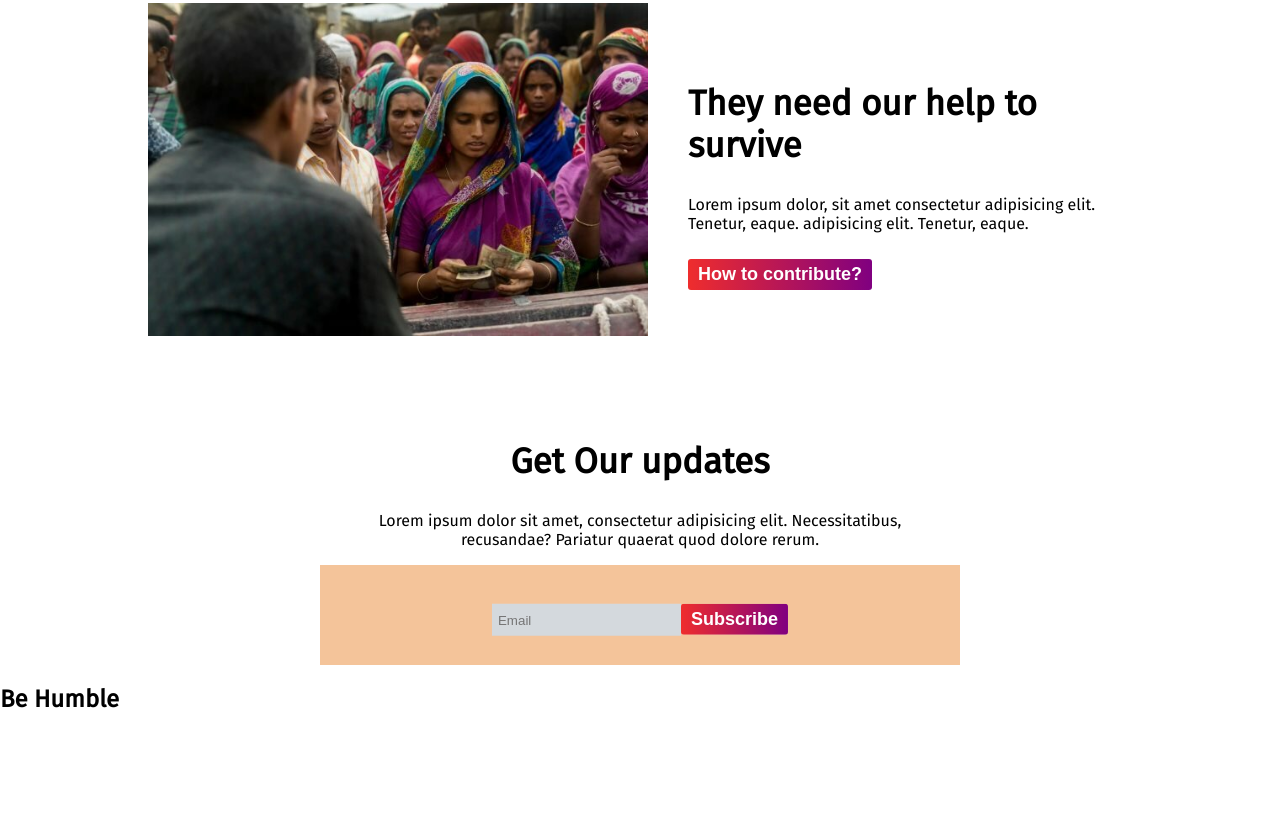
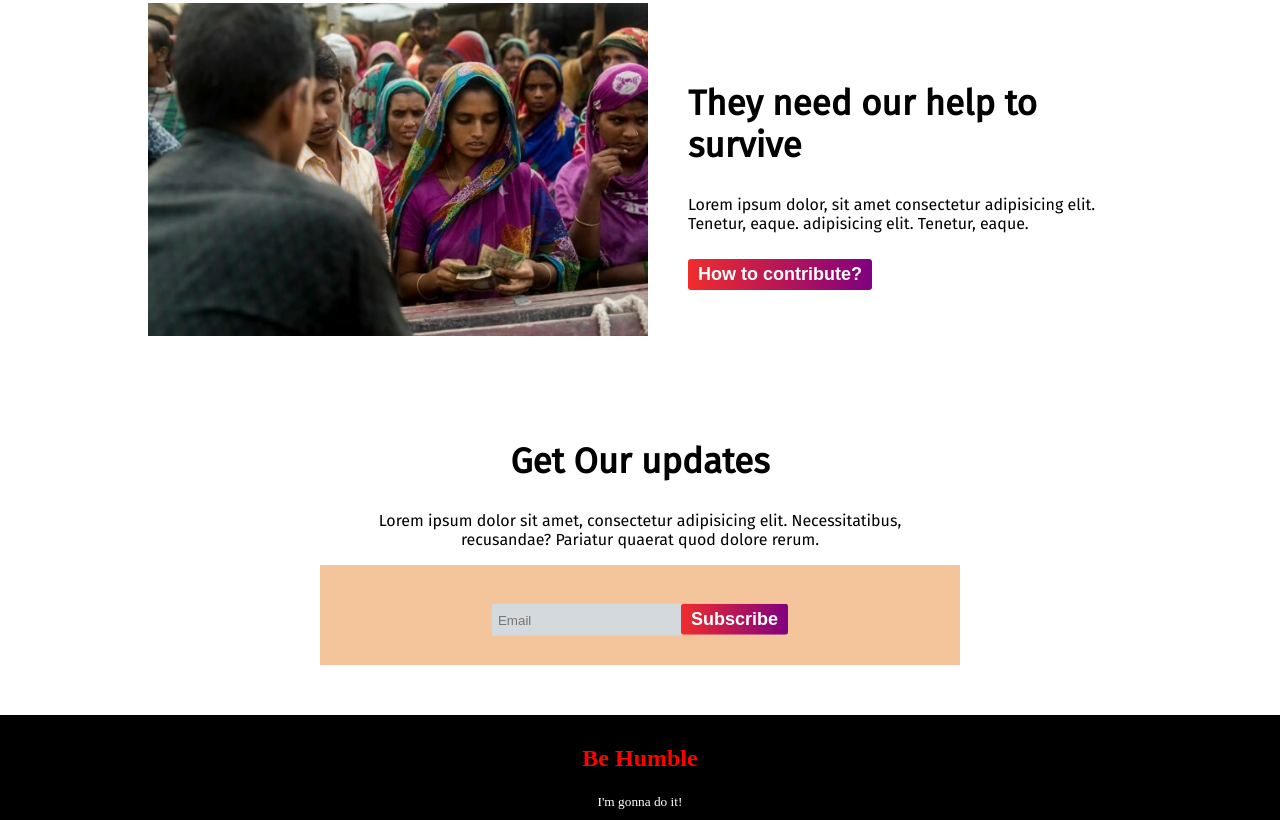
Before and after one commit to Mehedi-hasan-github/donate-the-people, a plain HTML site: page index.html in a window 1280 px wide. Shown: the part 1785-2605 px from the top of the page. Before the commit the page ends 2518 px from the top, so only its background shows below. Drawn offline with Linux system fonts and the light colour scheme.

Commit message:
Assignment Completely done

```diff
--- a/index.css
+++ b/index.css
@@ -117,6 +117,7 @@ hr{
 
 .updates{
     text-align: center;
+    margin-bottom: 50px;
 }
 .updates div{
     position: relative;
@@ -132,3 +133,13 @@ hr{
     padding: 6px;
     outline: none;
  }
+ footer{
+    background-color: black;
+    color: white;
+    text-align: center;
+    padding: 10px;
+    font-family: Lobster Two;
+ }
+ footer h2{
+    color: red;
+ }
--- a/index.html
+++ b/index.html
@@ -82,7 +82,7 @@
      </section>
      <footer>
         <h2>Be Humble</h2>
-        <p></p>
+        <small>I'm gonna do it!</small>
      </footer>
 </body>
 </html>
```
